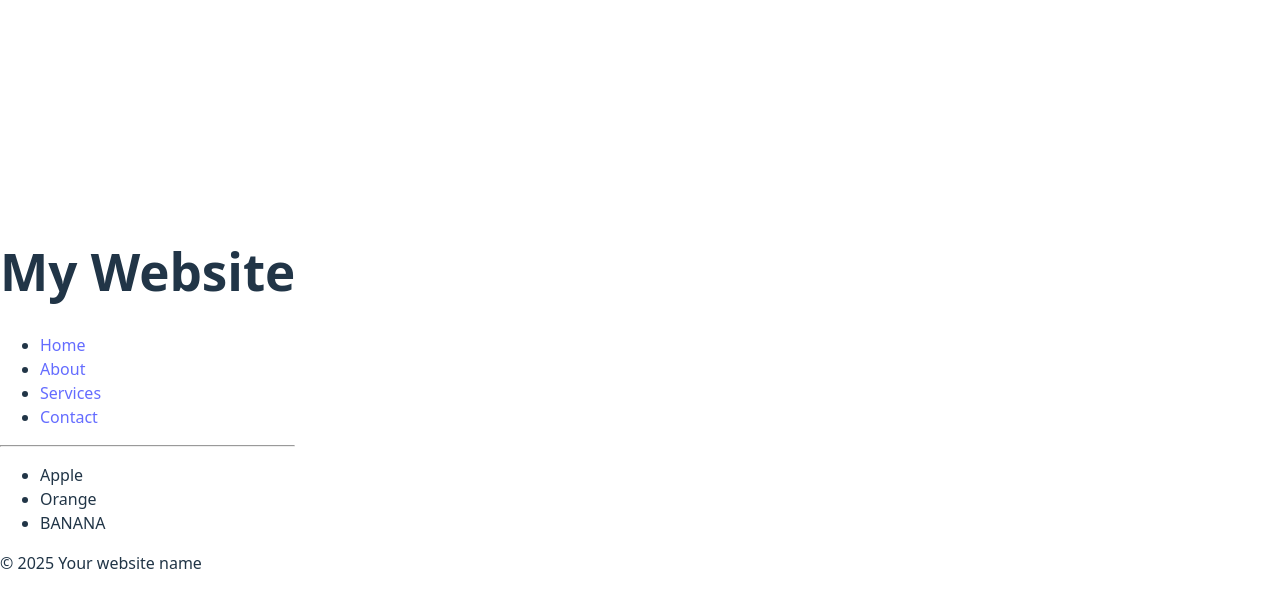
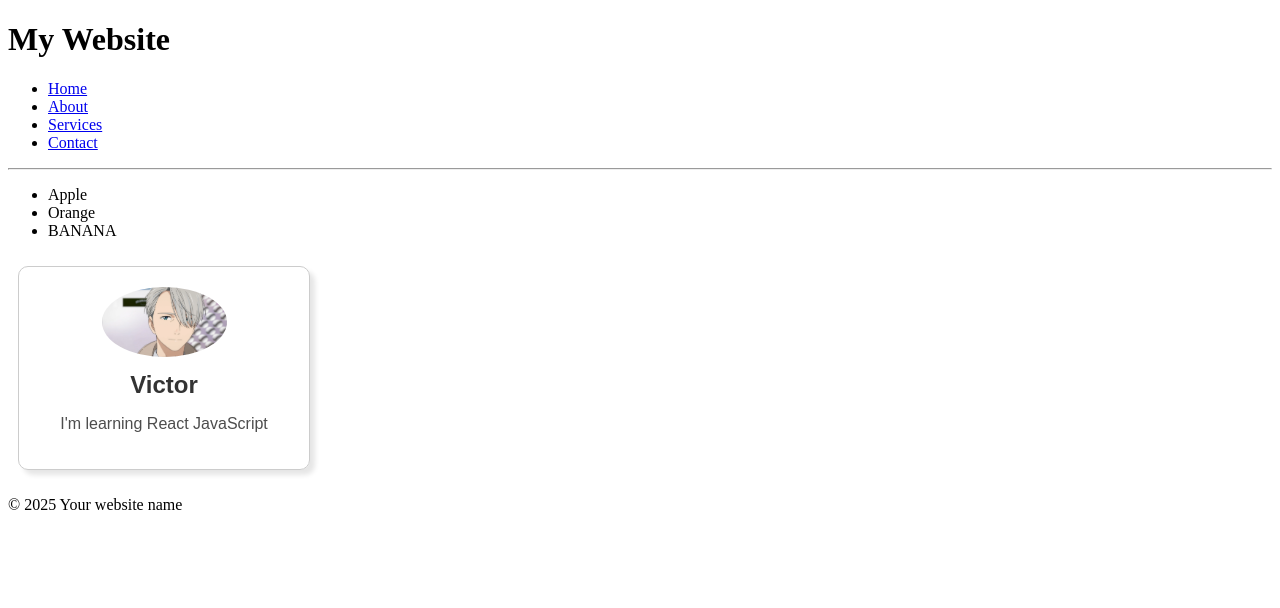
Before and after one commit to victornikiniki/react-js, a React (Vite) app in the folder react-js/: page / in a window 1280 px wide. Shown: the top 608 px of the page. Built offline with nearby package versions, Linux system fonts and the light colour scheme.

Commit message:
making a card component

```diff
--- a/react-js/src/App.jsx
+++ b/react-js/src/App.jsx
@@ -1,14 +1,16 @@
 import Header from './Header'
 import Footer from './Footer'
 import Food from './Food'
+import Card from './Card'
 
 function App() {
 
   return(
     <>
-      <Header/>
-      <Food/>
-      <Footer/>
+      <Header />
+      <Food />
+      <Card />
+      <Footer />
     </>
   );
 
--- /dev/null
+++ b/react-js/src/Card.jsx
@@ -0,0 +1,14 @@
+import profilePic from './assets/victor.webp'
+
+function Card() {
+
+    return(
+        <div className="card">
+            <img className="card-image" src={profilePic} alt="pfp" />
+            <h2 className="card-title">Victor</h2>
+            <p className="card-text">I'm learning React JavaScript</p>
+        </div>
+    );
+}
+
+export default Card
--- a/react-js/src/index.css
+++ b/react-js/src/index.css
@@ -1,69 +1,28 @@
-:root {
-  font-family: system-ui, Avenir, Helvetica, Arial, sans-serif;
-  line-height: 1.5;
-  font-weight: 400;
-
-  color-scheme: light dark;
-  color: rgba(255, 255, 255, 0.87);
-  background-color: #242424;
-
-  font-synthesis: none;
-  text-rendering: optimizeLegibility;
-  -webkit-font-smoothing: antialiased;
-  -moz-osx-font-smoothing: grayscale;
+.card{
+  border: 1px solid hsl(0, 0%, 80%);
+  border-radius: 10px;
+  box-shadow: 5px 5px 5px hsla(0, 0%, 0%, 0.1);
+  padding: 20px;
+  margin: 10px;
+  text-align: center;
+  max-width: 250px;
+  display: inline-block;
 }
 
-a {
-  font-weight: 500;
-  color: #646cff;
-  text-decoration: inherit;
-}
-a:hover {
-  color: #535bf2;
+.card .card-image{
+  max-width: 50%;
+  height: auto;
+  border-radius: 50%;
+  margin-bottom: 10px;
 }
 
-body {
+.card .card-title{
+  font-family: Arial, sans-serif;
   margin: 0;
-  display: flex;
-  place-items: center;
-  min-width: 320px;
-  min-height: 100vh;
+  color: hsl(0, 0%, 20%);
 }
 
-h1 {
-  font-size: 3.2em;
-  line-height: 1.1;
+.card .card-text{
+  font-family: Arial, sans-serif;
+  color: hsl(0, 0%, 30%)
 }
-
-button {
-  border-radius: 8px;
-  border: 1px solid transparent;
-  padding: 0.6em 1.2em;
-  font-size: 1em;
-  font-weight: 500;
-  font-family: inherit;
-  background-color: #1a1a1a;
-  cursor: pointer;
-  transition: border-color 0.25s;
-}
-button:hover {
-  border-color: #646cff;
-}
-button:focus,
-button:focus-visible {
-  outline: 4px auto -webkit-focus-ring-color;
-}
-
-@media (prefers-color-scheme: light) {
-  :root {
-    color: #213547;
-    background-color: #ffffff;
-  }
-  a:hover {
-    color: #747bff;
-  }
-  button {
-    background-color: #f9f9f9;
-  }
-
-}
```
Also changed, not shown: react-js/src/assets/victor.webp (added).
